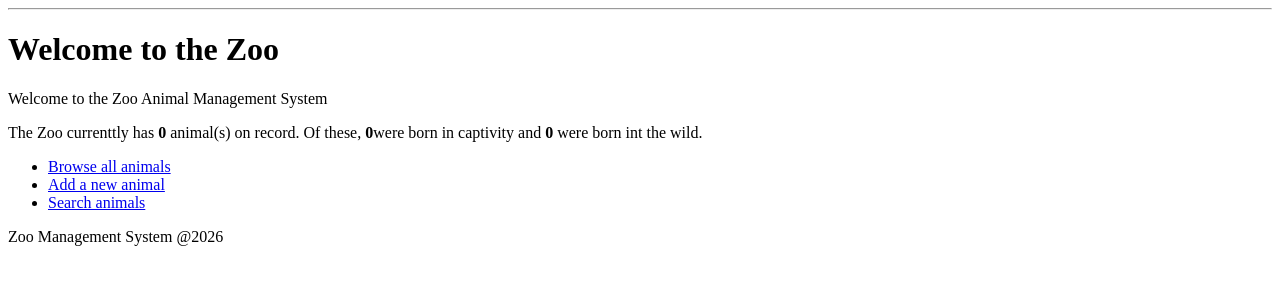
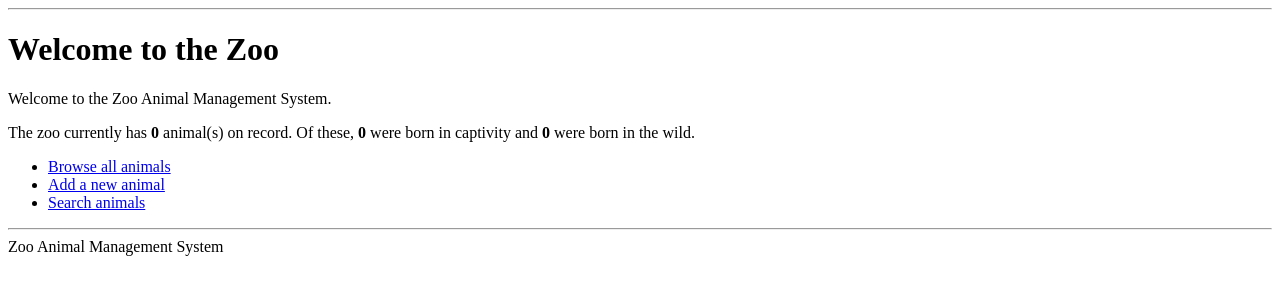
Before and after one commit to yankapalain-bot/django_zoo, a Django app: page / in a window 1280 px wide. Shown: the part 26-326 px from the top of the page. Run offline with Django 5.2, Linux system fonts and the light colour scheme; data that the repository does not hold is empty.

Commit message:
fix somes issues in files urls, views, models and templates

```diff
--- a/animals/admin.py
+++ b/animals/admin.py
@@ -4,6 +4,6 @@ from . models import Animal
 # Register your models here.
 @admin.register(Animal)
 class AnimalAdmin(admin.ModelAdmin):
-    list_display = ['name', 'age', 'wight', 'born_in_captivity']
+    list_display = ['name', 'age', 'weight', 'born_in_captivity']
     list_filter = ['born_in_captivity']
     search_fields = ['name']
--- a/animals/templates/animals/base.html
+++ b/animals/templates/animals/base.html
@@ -2,10 +2,10 @@
 <html lang="en">
 <head>
     <meta charset="UTF-8">
-    <meta name="viewport" content="width=device-width, initial-scale=1.0">
-    <title>{% block title %}Zoo App {% endblock %}</title>
+    <title>{% block title %}Zoo App{% endblock %}</title>
 </head>
 <body>
+
 <nav>
     <strong>Zoo Management</strong> |
     <a href="{% url 'animals:home' %}">Home</a> |
@@ -20,8 +20,8 @@
 
 {% block content %}{% endblock %}
 
-    </hr>
-    <footer>Zoo Management System @2026</footer>
+<hr>
+<footer>Zoo Animal Management System</footer>
 
 </body>
 </html>
--- a/animals/templates/animals/home.html
+++ b/animals/templates/animals/home.html
@@ -5,15 +5,17 @@
 
 {% block content %}
 {# page_title, total_animals, captive_count, wild_count come from HomeView.get_context_data() #}
-    <p>Welcome to the Zoo Animal Management System</p>
+<p>Welcome to the Zoo Animal Management System.</p>
+
 <p>
-        The Zoo currenttly has <strong>{{ total_animals }}</strong> animal(s) on record.
-        Of these, <strong>{{ captive_count }}</strong>were born in captivity and
-        <strong>{{ wild_count }}</strong> were born int the wild.
+    The zoo currently has <strong>{{ total_animals }}</strong> animal(s) on record.
+    Of these, <strong>{{ captive_count }}</strong> were born in captivity and
+    <strong>{{ wild_count }}</strong> were born in the wild.
 </p>
+
 <ul>
     <li><a href="{% url 'animals:animal-list' %}">Browse all animals</a></li>
     <li><a href="{% url 'animals:animal-create' %}">Add a new animal</a></li>
-        <li><a href="{% url 'animal-search' %}">Search animals</a></li>
+    <li><a href="{% url 'animals:animal-search' %}">Search animals</a></li>
 </ul>
 {% endblock %}
--- a/animals/urls.py
+++ b/animals/urls.py
@@ -1,9 +1,27 @@
 from django.urls import path
 from . import views
 
-app_name = 'animals'   #Enables URL namespacing(e.g, {% url 'animals:animal-list' %})
+app_name = 'animals'   # Enables URL namespacing (e.g., {% url 'animals:animal-list' %})
 
 urlpatterns = [
-    #TemplateView: Home page
+    # TemplateView: Home page
     path('', views.HomeView.as_view(), name='home'),
+
+    # ListView: All animals
+    path('animals/', views.AnimalListView.as_view(), name='animal-list'),
+
+    # DetailView: Single animal
+    path('animals/<int:pk>/', views.AnimalDetailView.as_view(), name='animal-detail'),
+
+    # CreateView: Add new animal
+    path('animals/add/', views.AnimalCreateView.as_view(), name='animal-create'),
+
+    # UpdateView: Edit existing animal
+    path('animals/<int:pk>/edit/', views.AnimalUpdateView.as_view(), name='animal-update'),
+
+    # DeleteView: Delete animal
+    path('animals/<int:pk>/delete/', views.AnimalDeleteView.as_view(), name='animal-delete'),
+
+    # FormView: Search animals
+    path('animals/search/', views.AnimalSearchView.as_view(), name='animal-search'),
 ]
--- a/animals/views.py
+++ b/animals/views.py
@@ -1,15 +1,25 @@
 from django.urls import reverse_lazy
-from django.shortcuts import render
-from django.views.generic import(
+from django.views.generic import (
     TemplateView, ListView, DetailView,
-    CreateView, UpdateView, DeleteView, FormView
+    CreateView, UpdateView, DeleteView, FormView,
 )
 
-from . models import Animal
-from . forms import AnimalSearchForm
+from .models import Animal
+from .forms import AnimalSearchForm
 
-# Create your views here.
+
+# ---------------------------------------------------------------------------
+# TemplateView — Home / landing page
+# ---------------------------------------------------------------------------
 class HomeView(TemplateView):
+    """
+    TemplateView renders a fixed template with no model involved.
+    We override get_context_data() to inject extra variables:
+      - page_title: used in the <title> tag and heading
+      - total_animals: total count of animals in the zoo
+      - captive_count: how many were born in captivity
+      - wild_count: how many were born in the wild
+    """
     template_name = 'animals/home.html'
 
     def get_context_data(self, **kwargs):
@@ -20,24 +30,68 @@ class HomeView(TemplateView):
         context['wild_count'] = Animal.objects.filter(born_in_captivity=False).count()
         return context
 
+        """ stats = Animal.objects.aggregate(
+            total=Count("id"),
+            captive=Count("id", filter=models.Q(born_in_captivity=True)),
+            wild=Count("id", filter=models.Q(born_in_captivity=False)),
+        )
 
+        context["total_animals"] = stats["total"]
+        context["animals_in_captivity"] = stats["captive"]
+        context["animals_in_wild"] = stats["wild"] """
+
+
+
+# ---------------------------------------------------------------------------
+# ListView — All animals
+# ---------------------------------------------------------------------------
 class AnimalListView(ListView):
+    """
+    ListView queries all Animal objects and passes them to the template.
+    context_object_name renames the default 'object_list' to 'animals'.
+    paginate_by splits results into pages; Django automatically provides
+    the 'page_obj' and 'paginator' variables for building pagination links.
+
+    Extra context added:
+      - page_title: for the browser tab and heading
+      - total_count: total number of animals across all pages
+    """
     model = Animal
     template_name = 'animals/animal_list.html'
     context_object_name = 'animals'
     paginate_by = 5
 
+   # model = Animal
     def get_queryset(self):
         return Animal.objects.all()
 
     def get_context_data(self, **kwargs):
         context = super().get_context_data(**kwargs)
-        context['page_title'] = 'All animals'
+        context['page_title'] = 'All Animals'
         context['total_count'] = Animal.objects.count()
         return context
 
 
+    ## Only this code can do the job
+    #class AnimalListView(ListView):
+    #model = Animal
+    #template_name = "animals/animal_list.html"
+    #context_object_name = "animals"
+
+
+# ---------------------------------------------------------------------------
+# DetailView — Single animal
+# ---------------------------------------------------------------------------
 class AnimalDetailView(DetailView):
+    """
+    DetailView looks up a single Animal by its pk (from the URL) and
+    passes it to the template as 'animal' (context_object_name).
+
+    Extra context added:
+      - page_title: uses the animal's name
+      - is_elderly: True if the animal is over 15 years old
+      - weight_category: a human-readable size label derived from weight
+    """
     model = Animal
     template_name = 'animals/animal_detail.html'
     context_object_name = 'animal'
@@ -52,6 +106,7 @@ class AnimalDetailView(DetailView):
 
     @staticmethod
     def _weight_category(weight):
+        """Returns a human-readable weight category label."""
         if weight < 10:
             return 'Small'
         elif weight < 100:
@@ -61,7 +116,19 @@ class AnimalDetailView(DetailView):
         return 'Very Large'
 
 
+# ---------------------------------------------------------------------------
+# CreateView — Add a new animal
+# ---------------------------------------------------------------------------
 class AnimalCreateView(CreateView):
+    """
+    CreateView displays a blank ModelForm for Animal, validates it on POST,
+    and saves a new instance. After saving it redirects to the URL returned
+    by Animal.get_absolute_url() (no success_url needed when that is defined).
+
+    Extra context added:
+      - page_title: shown in the heading
+      - form_action: tells the shared template this is a Create operation
+    """
     model = Animal
     fields = ['name', 'age', 'weight', 'born_in_captivity']
     template_name = 'animals/animal_form.html'
@@ -73,36 +140,88 @@ class AnimalCreateView(CreateView):
         return context
 
 
+# ---------------------------------------------------------------------------
+# UpdateView — Edit an existing animal
+# ---------------------------------------------------------------------------
 class AnimalUpdateView(UpdateView):
-    model = 'Animal'
-    fields = ['name', 'age', 'weight', 'born_in_captivity']
+    """
+    UpdateView is identical to CreateView but pre-fills the form with the
+    existing Animal data (looked up by pk from the URL).
+
+    Extra context added:
+      - page_title: includes the animal's current name
+      - form_action: tells the shared template this is an Update operation
+    """
+    model = Animal
+    fields = ['name', 'age', 'weight', 'born_in_captivity']   #form_class = AnimalForm
     template_name = 'animals/animal_form.html'
 
+    ## can be delete  - already catched
     def get_context_data(self, **kwargs):
         context = super().get_context_data(**kwargs)
         context['page_title'] = f'Edit: {self.object.name}'
         context['form_action'] = 'Update'
         return context
 
+
+# ---------------------------------------------------------------------------
+# DeleteView — Delete an animal
+# ---------------------------------------------------------------------------
 class AnimalDeleteView(DeleteView):
+    """
+    DeleteView shows a confirmation page on GET, then deletes the object
+    and redirects to success_url on POST.
+
+    reverse_lazy() is used instead of reverse() because Python evaluates
+    class bodies at import time — before the URL configuration is loaded.
+
+    Extra context added:
+      - page_title: warns the user which animal they are about to delete
+    """
     model = Animal
     template_name = 'animals/animal_confirm_delete.html'
     success_url = reverse_lazy('animals:animal-list')
 
+    ## can be delete  - already catched
     def get_context_data(self, **kwargs):
         context = super().get_context_data(**kwargs)
         context['page_title'] = f'Delete: {self.object.name}'
         return context
 
 
+# ---------------------------------------------------------------------------
+# FormView — Search animals
+# ---------------------------------------------------------------------------
 class AnimalSearchView(FormView):
+    """
+    FormView for searching animals. Uses GET so results are bookmarkable
+    and no CSRF token is needed.
+
+    The key challenge: FormView only binds form data on POST by default.
+    We override get_form_kwargs() to also bind GET params, which makes the
+    form validate when the user submits the search via GET.
+
+    All search logic lives in get_context_data() so it runs on every request.
+
+    Extra context added:
+      - page_title: describes the page
+      - results: the QuerySet of matching animals (after form submission)
+      - result_count: number of matches
+      - search_performed: boolean flag so the template knows to show results
+    """
     template_name = 'animals/animal_search.html'
     form_class = AnimalSearchForm
 
     def get_form_kwargs(self):
+        """
+        By default, FormView only binds form data on POST.
+        This override also binds GET params so the form validates on GET.
+        Without this, the form is always unbound on GET and is_valid()
+        never returns True, so no search ever runs.
+        """
         kwargs = super().get_form_kwargs()
         if self.request.method == 'GET' and self.request.GET:
-           kwargs['data'] = self.request.GET
+            kwargs['data'] = self.request.GET #or None
         return kwargs
 
     def get_context_data(self, **kwargs):
@@ -112,29 +231,68 @@ class AnimalSearchView(FormView):
         context['search_performed'] = False
 
         form = context['form']
+        # Only run the search if GET params are present and the form is valid
         if self.request.GET and form.is_valid():
             data = form.cleaned_data
             queryset = Animal.objects.all()
 
+            # Filter by name (case-insensitive partial match)
             if data.get('name'):
                 queryset = queryset.filter(name__icontains=data['name'])
 
+            # Filter by age range
             if data.get('min_age') is not None:
                 queryset = queryset.filter(age__gte=data['min_age'])
+            if data.get('max_age') is not None:
+                queryset = queryset.filter(age__lte=data['max_age'])
 
-            if data.get('max_age')is not None:
-                queryset = queryset.filter(age__gte=data['max_age'])
+            # Filter by weight range
+            if data.get('min_weight') is not None:
+                queryset = queryset.filter(weight__gte=data['min_weight'])
+            if data.get('max_weight') is not None:
+                queryset = queryset.filter(weight__lte=data['max_weight'])
 
-            if data.get('min_weight') is not None:
-                queryset = queryset.filter(weight__lte=data['min_weight'])
-            if data.get('max_weight') is not None:
-                queryset = queryset.filter(weight__gte=data['max_weight'])
-
+            # Filter by born_in_captivity
             if data.get('born_in_captivity') is not None:
-                queryset =queryset.filter(born_in_captivity=data['born_in_captivity'])
+                queryset = queryset.filter(born_in_captivity=data['born_in_captivity'])
 
             context['results'] = queryset
             context['result_count'] = queryset.count()
             context['search_performed'] = True
 
         return context
+
+
+###  ENHANCEMENT
+class AnimalSearchView2(FormView):
+    template_name = "animals/animal_search.html"
+    form_class = AnimalSearchForm
+
+    def get_form_kwargs(self):
+        kwargs = super().get_form_kwargs()
+        kwargs["data"] = self.request.GET or None
+        return kwargs
+
+    def get_context_data(self, **kwargs):
+        context = super().get_context_data(**kwargs)
+
+        animals = Animal.objects.all()
+
+        form = context["form"]
+
+        if form.is_valid():
+            name = form.cleaned_data.get("name")
+            species = form.cleaned_data.get("species")
+            born = form.cleaned_data.get("born_in_captivity")
+
+            if name:
+                animals = animals.filter(name__icontains=name)
+
+            if species:
+                animals = animals.filter(species__icontains=species)
+
+            if born is not None:
+                animals = animals.filter(born_in_captivity=born)
+
+        context["animals"] = animals
+        return context
--- a/config/settings.py
+++ b/config/settings.py
@@ -59,6 +59,7 @@ TEMPLATES = [
         'APP_DIRS': True,
         'OPTIONS': {
             'context_processors': [
+                'django.template.context_processors.debug',
                 'django.template.context_processors.request',
                 'django.contrib.auth.context_processors.auth',
                 'django.contrib.messages.context_processors.messages',
--- a/config/urls.py
+++ b/config/urls.py
@@ -1,21 +1,5 @@
-"""
-URL configuration for config project.
-
-The `urlpatterns` list routes URLs to views. For more information please see:
-    https://docs.djangoproject.com/en/6.0/topics/http/urls/
-Examples:
-Function views
-    1. Add an import:  from my_app import views
-    2. Add a URL to urlpatterns:  path('', views.home, name='home')
-Class-based views
-    1. Add an import:  from other_app.views import Home
-    2. Add a URL to urlpatterns:  path('', Home.as_view(), name='home')
-Including another URLconf
-    1. Import the include() function: from django.urls import include, path
-    2. Add a URL to urlpatterns:  path('blog/', include('blog.urls'))
-"""
 from django.contrib import admin
-from django.urls import include, path
+from django.urls import path, include
 
 urlpatterns = [
     path('admin/', admin.site.urls),
```
Also changed, not shown: animals/forms.py (+12 -2 lines), animals/models.py (+8 -6 lines), animals/templates/animals/animal_list.html (+9 -6 lines). Lines whose indentation alone changed are shown as unchanged.
